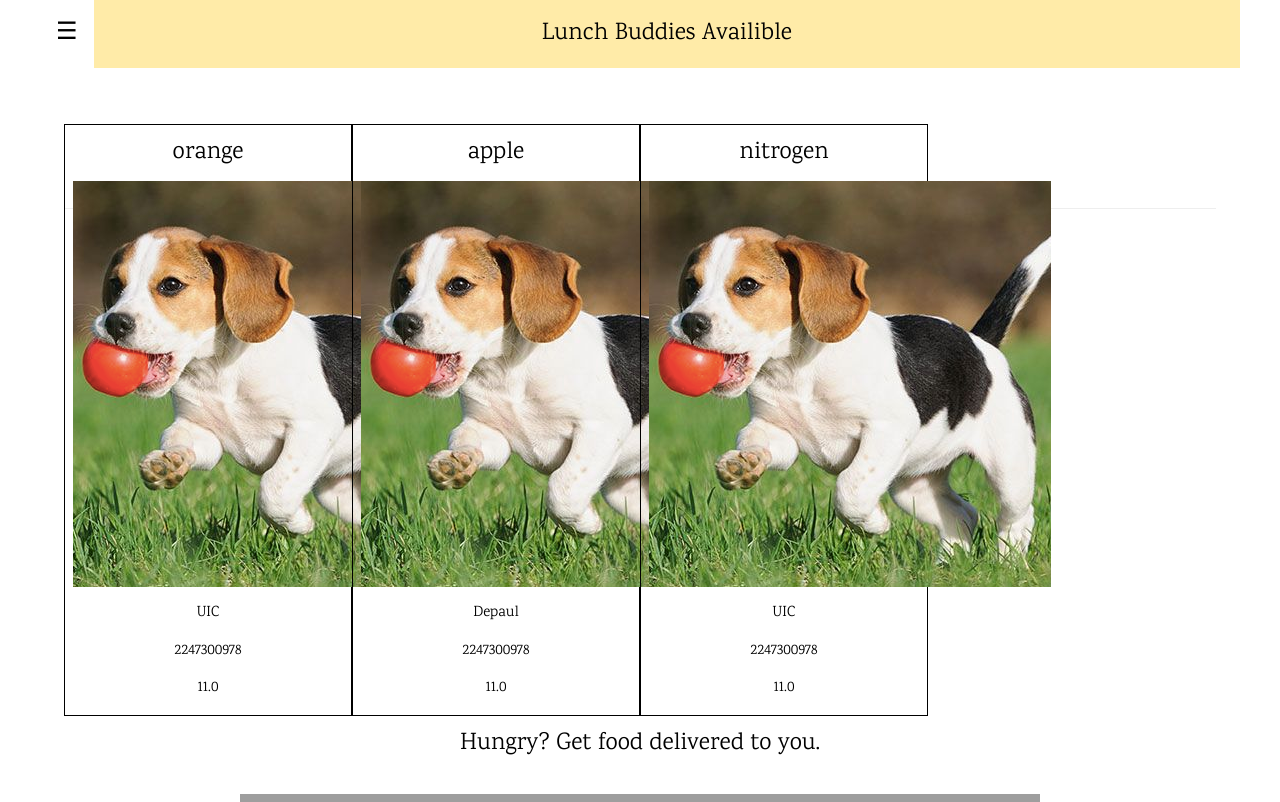
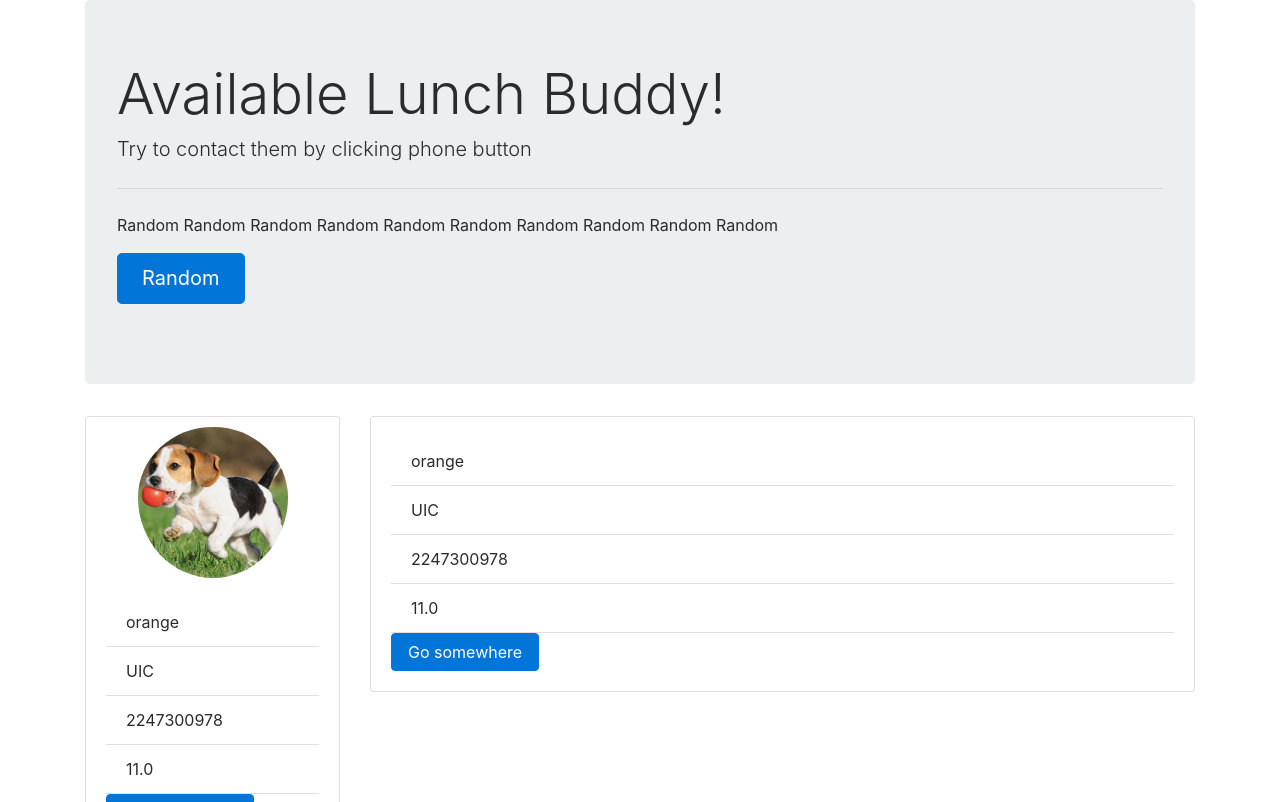
Before and after one commit to nguyenj27/CollegeCookie, a Flask app: page /data in a window 1280 px wide. Shown: the top 802 px of the page. Run offline with Flask 2, Linux system fonts and the light colour scheme; a user stored in the database is signed in; data comes from the database, SQL or seed files in the repository; some libraries are stand-ins or nearby versions; grey boxes are pictures that could not be loaded.

Commit message:
before pulling.

```diff
--- a/main.py
+++ b/main.py
@@ -13,7 +13,6 @@
 # TO DO
 # 1. validate the username and password
 # 2. work on the front end part of the code.
-
 
 # just for temporary
 
@@ -95,8 +94,6 @@
     for a in usertimes:
         userAvailableDays.append(a.day)
 
-
-
     now = datetime.datetime.today().weekday() - 3
     matching = []
     usr = {}
@@ -107,10 +104,7 @@
         print login_session["user_id"]
         print "current day: ", now
 
-
         for t in users_times:
-            #print "t: ", t
-            #print "abs(t.time - user_time.time): ",abs(t.time - user_time.time)
             if abs(t.time - user_time.time) <= 30:
                 user = session.query(User).filter_by(id=t.user_id).one()
                 usr["name"] = user.name
@@ -125,7 +119,7 @@
         error["noMatching"] = "You don't have any matching schedule today!"
 
 
-    return render_template('matching.html', matching=matching)
+    return render_template('matching2.html', matching=matching)
 
 
 @app.route('/jen')
@@ -205,7 +199,6 @@
     session.add(Day(time=11*60, day=2, available_location="Cafeteria",
                     user_id=5))
 
-
     session.commit()
 
     return redirect(url_for('data'))
--- a/static/a.css
+++ b/static/a.css
@@ -8,6 +8,7 @@
   padding: 1% 0 0;
   margin: auto;
 }
+
 .form {
   position: relative;
   z-index: 1;
--- /dev/null
+++ b/static/b.css
@@ -0,0 +1,6 @@
+.profile-img {
+    padding-top: 10px;
+    margin: 0 auto;
+    border-radius: 50%;
+    width: 150px;
+}
--- a/templates/matching.html
+++ b/templates/matching.html
@@ -34,15 +34,11 @@
 <div class="w3-main w3-content w3-padding" style="max-width:1200px;margin-top:100px">
 
   <!-- First Photo Grid-->
-
-
-
-
   <div class="w3-row-padding w3-padding-16 w3-center" id="food">
 	  {% for m in matching%}
     <div class="w3-quarter" style="border: 1px black solid;">
       <h3>{{ m.name}}</h3>
-		<img src="{{m.profile}}" alt="">
+		<img src="{{m.profile}}" alt="" >
       <p>{{ m.school_name}}</p>
 		<p>{{m.phone_number}}</p>
 		<p>{{m.time}}</p>
@@ -70,7 +66,7 @@
     </div>
   </div>
   <hr>
-
+  l
   <!-- Footer -->
   <footer class="w3-row-padding w3-padding-32">
 
@@ -95,7 +91,6 @@
 <h3>
 
 <link href="https://maxcdn.bootstrapcdn.com/font-awesome/4.7.0/css/font-awesome.min.css" rel="stylesheet" integrity="sha384-wvfXpqpZZVQGK6TAh5PVlGOfQNHSoD2xbE+QkPxCAFlNEevoEH3Sl0sibVcOQVnN" crossorigin="anonymous">
-
 
 <div class="wrapper">
   <ul>
--- /dev/null
+++ b/templates/matching2.html
@@ -0,0 +1,75 @@
+<!DOCTYPE html>
+<html lang="en">
+<head>
+    <meta charset="UTF-8">
+    <title>Title</title>
+    <link rel="stylesheet"
+          href="https://maxcdn.bootstrapcdn.com/bootstrap/4.0.0-alpha.6/css/bootstrap.min.css"
+          integrity="sha384-rwoIResjU2yc3z8GV/NPeZWAv56rSmLldC3R/AZzGRnGxQQKnKkoFVhFQhNUwEyJ"
+          crossorigin="anonymous">
+    <link rel="stylesheet" href="../static/b.css">
+</head>
+<body>
+<div class="container">
+    <div class="row">
+        <div class="col">
+            <div class="jumbotron">
+                <h2 class="display-4">Available Lunch Buddy!</h2>
+                <p class="lead">Try to contact them by clicking phone button</p>
+                <hr class="my-4">
+                <p>Random Random Random Random Random Random Random Random
+                    Random Random</p>
+                <p class="lead">
+                    <a class="btn btn-primary btn-lg" href="#" role="button">Random</a>
+                </p>
+            </div>
+        </div>
+    </div>
+
+    {% for m in matching%}
+    <div class="row">
+        <div class="col-3">
+            <div class="card">
+                <img class="card-img-top profile-img" src="{{m.profile}}"
+                     align="middle">
+                <div class="card-block">
+                    <ul class="list-group list-group-flush">
+                        <li class="list-group-item">{{m.name}}</li>
+                        <li class="list-group-item">{{m.school_name}}</li>
+                        <li class="list-group-item">{{m.phone_number}}</li>
+                        <li class="list-group-item">{{m.time}}</li>
+                    </ul>
+                    <a href="#" class="btn btn-primary">Go somewhere</a>
+                </div>
+            </div>
+        </div>
+        <div class="col">
+            <div class="card">
+                <div class="card-block">
+                    <ul class="list-group list-group-flush">
+                        <li class="list-group-item">{{m.name}}</li>
+                        <li class="list-group-item">{{m.school_name}}</li>
+                        <li class="list-group-item">{{m.phone_number}}</li>
+                        <li class="list-group-item">{{m.time}}</li>
+                    </ul>
+                    <a href="#" class="btn btn-primary">Go somewhere</a>
+                </div>
+            </div>
+        </div>
+    </div>
+    {% endfor %}
+
+
+</div>
+
+<script src="https://code.jquery.com/jquery-3.1.1.slim.min.js"
+        integrity="sha384-A7FZj7v+d/sdmMqp/nOQwliLvUsJfDHW+k9Omg/a/EheAdgtzNs3hpfag6Ed950n"
+        crossorigin="anonymous"></script>
+<script src="https://cdnjs.cloudflare.com/ajax/libs/tether/1.4.0/js/tether.min.js"
+        integrity="sha384-DztdAPBWPRXSA/3eYEEUWrWCy7G5KFbe8fFjk5JAIxUYHKkDx6Qin1DkWx51bBrb"
+        crossorigin="anonymous"></script>
+<script src="https://maxcdn.bootstrapcdn.com/bootstrap/4.0.0-alpha.6/js/bootstrap.min.js"
+        integrity="sha384-vBWWzlZJ8ea9aCX4pEW3rVHjgjt7zpkNpZk+02D9phzyeVkE+jo0ieGizqPLForn"
+        crossorigin="anonymous"></script>
+</body>
+</html>
```
Also changed, not shown: 1 other file.
